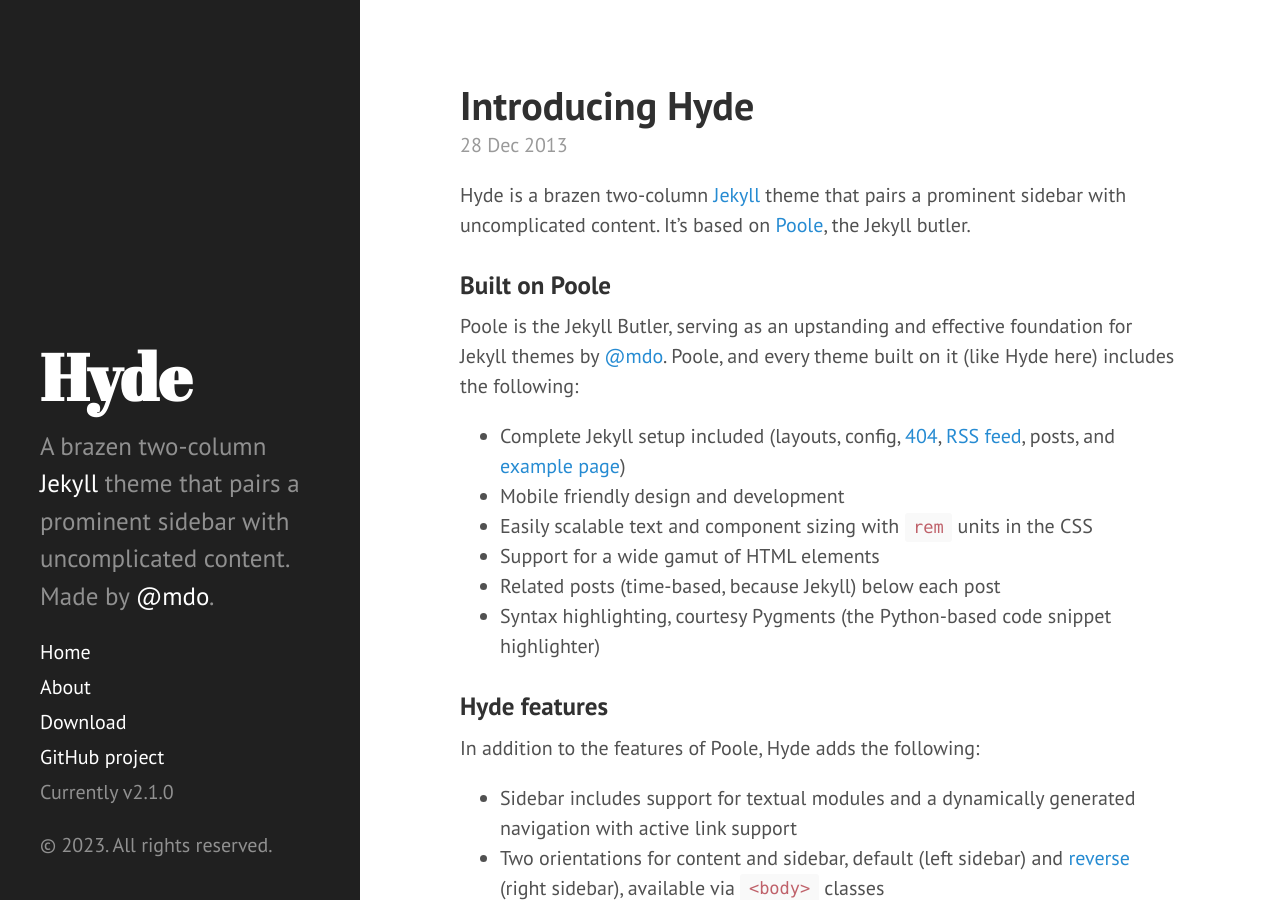
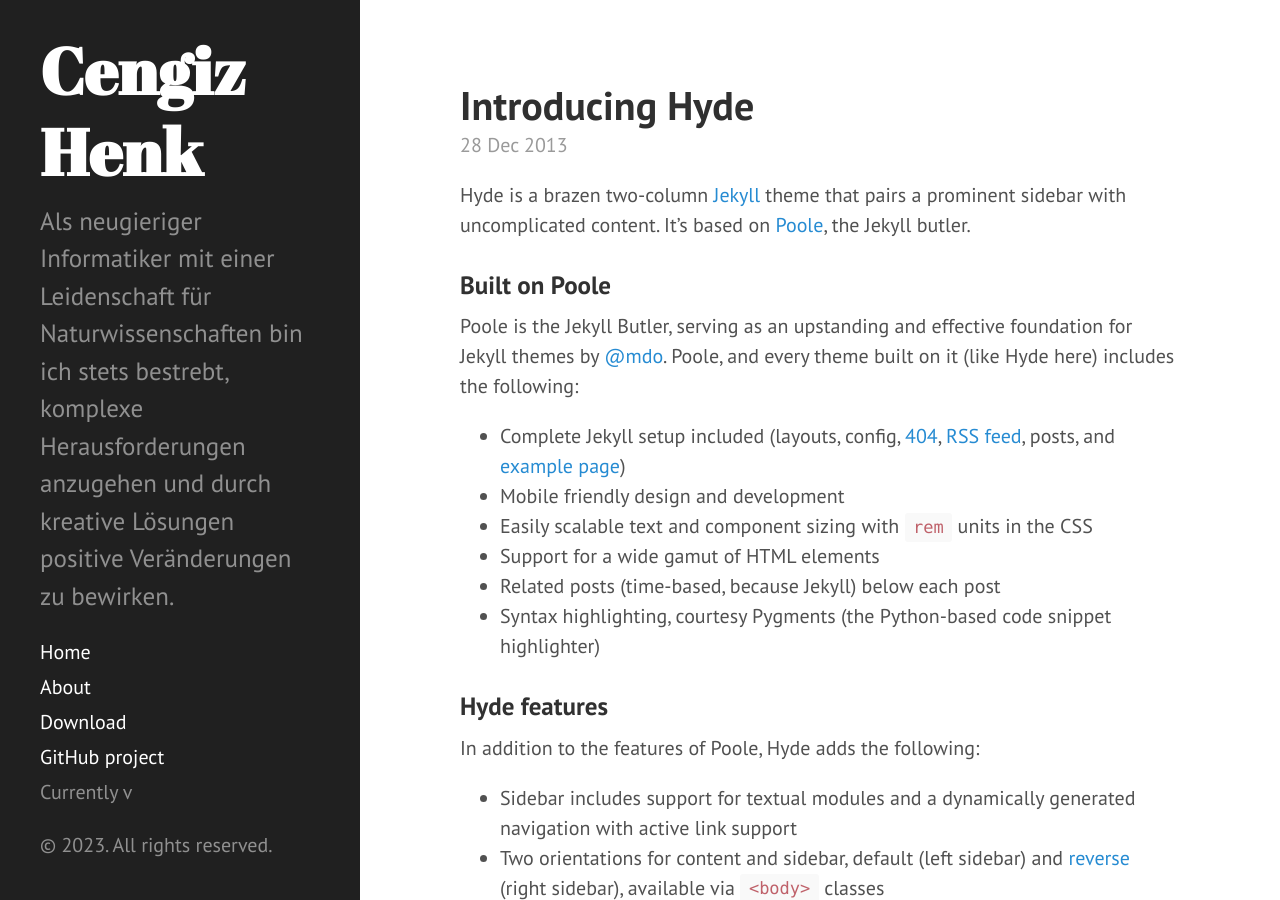
Before and after one commit to CengizHenk/CengizHenk.github.io, a Jekyll site: the page built from index.html, in a window 1280 px wide and 900 px high. Built offline with Jekyll 4.4.1, drawn with Linux system fonts in a browser that asks for light colours; Markdown is read by kramdown in place of the engine named in the settings; the list of posts is cut into pages by our own code.

Commit message:
update yml file

```diff
--- a/_config.yml
+++ b/_config.yml
@@ -1,26 +1,26 @@
 # Dependencies
-markdown:         redcarpet
-highlighter:      pygments
+markdown:         kramdown
+highlighter:      rouge
 
 # Permalinks
 permalink:        pretty
 relative_permalinks: true
 
 # Setup
-title:            Hyde
-tagline:          'A Jekyll theme'
-description:      'A brazen two-column <a href="http://jekyllrb.com" target="_blank">Jekyll</a> theme that pairs a prominent sidebar with uncomplicated content. Made by <a href="https://twitter.com/mdo" target="_blank">@mdo</a>.'
-url:              http://hyde.getpoole.com
+title:            Cengiz Henk
+tagline:          'Neugieriger Informatiker'
+description:      'Als neugieriger Informatiker mit einer Leidenschaft für Naturwissenschaften bin ich stets bestrebt, komplexe Herausforderungen anzugehen und durch kreative Lösungen positive Veränderungen zu bewirken.'
+url:              https://cengizhenk.github.io
 baseurl:          /
 
 author:
-  name:           'Mark Otto'
-  url:            https://twitter.com/mdo
+  name:           'Cengiz Henk'
+  url:            https://cengizhenk.github.io
 
 paginate:         5
 
 # Custom vars
-version:          2.1.0
+#version:          2.1.0
 
-github:
-  repo:           https://github.com/poole/hyde
+#github:
+#  repo:           https://github.com/cengizhenk/cengizhenk.github.io
```
